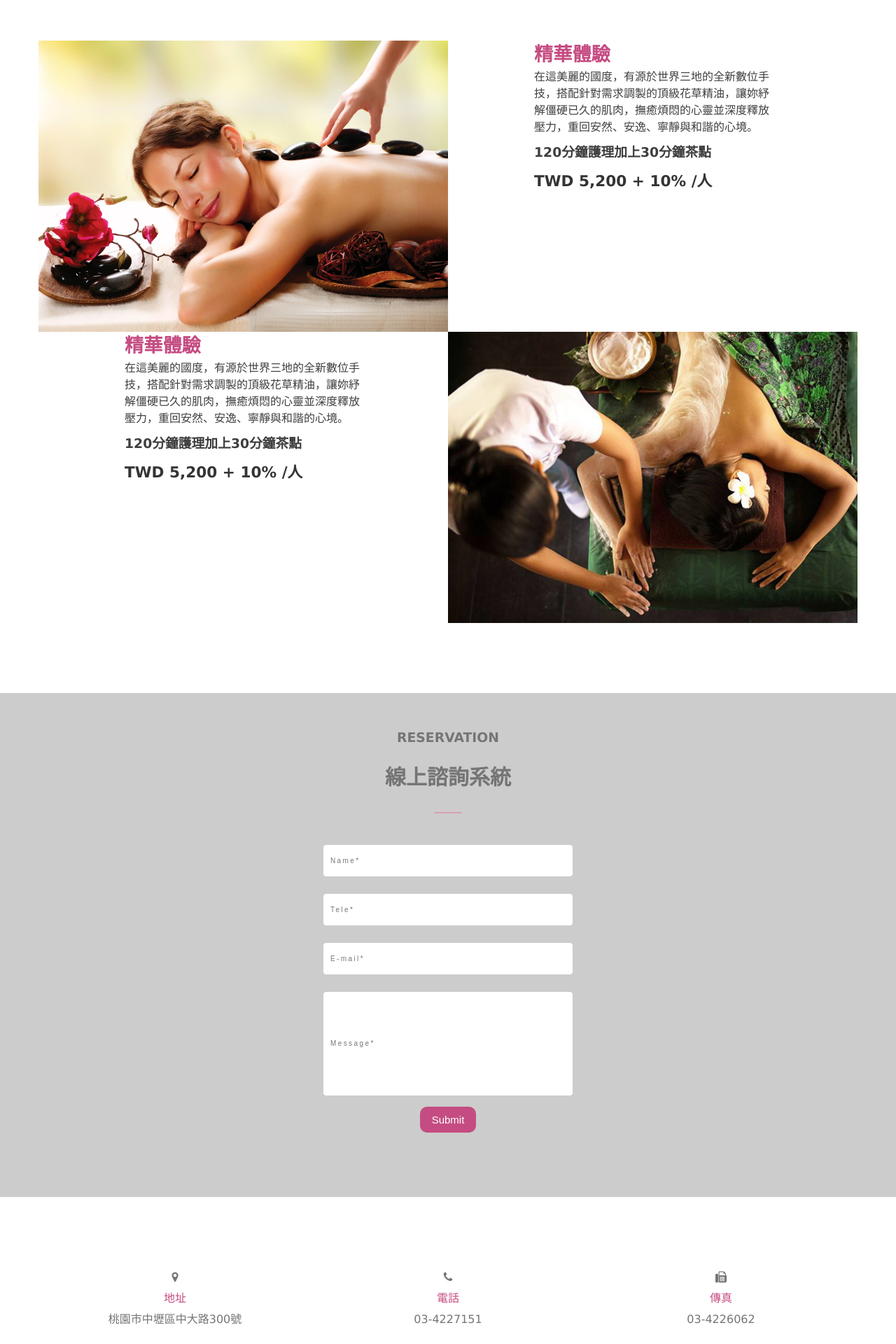
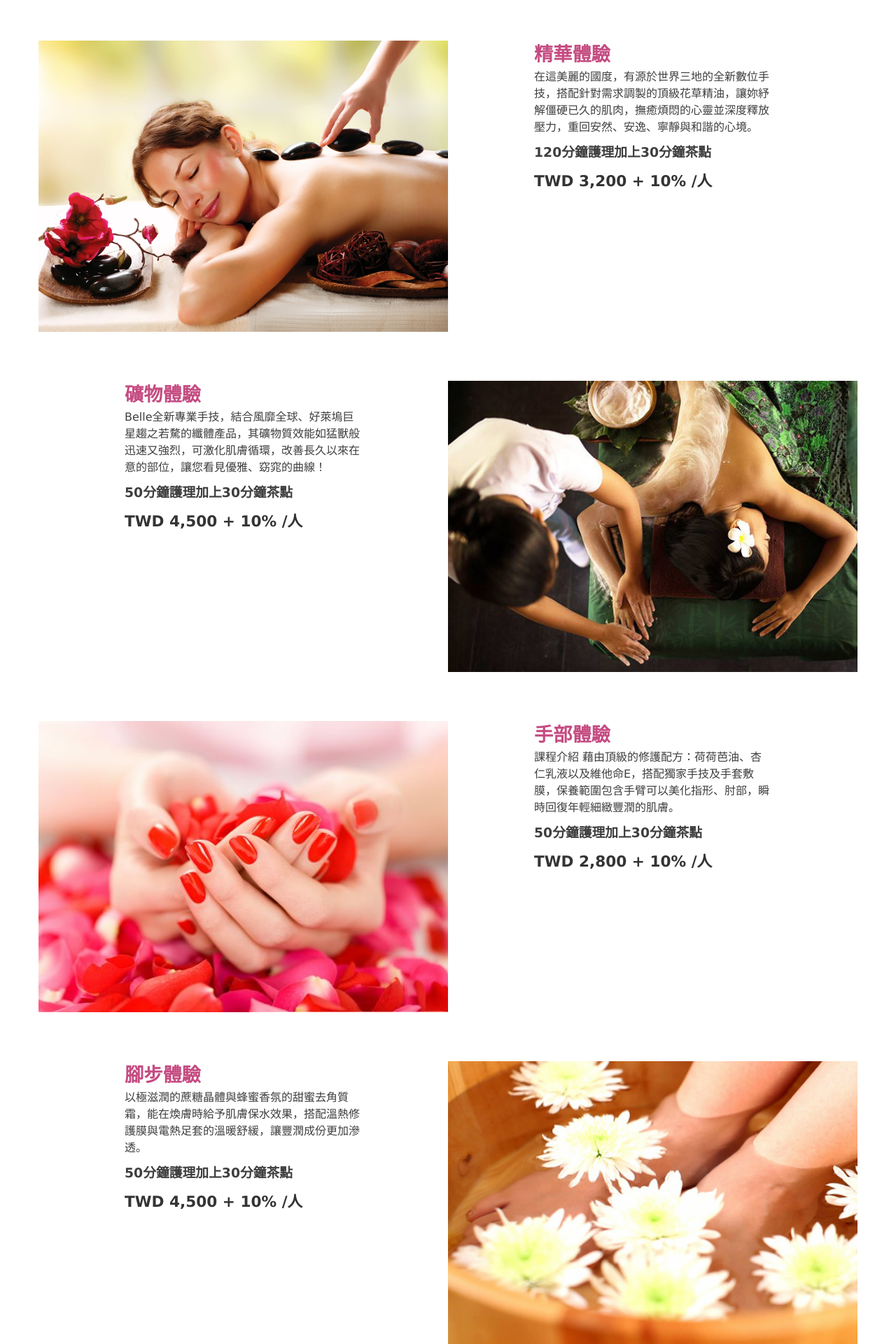
Before and after one commit to Miami11/belle, a PHP site: page /service.php in a window 1280 px wide. Shown: the part 587-2507 px from the top of the page at 70% size. Run offline with PHP 8.4, Linux system fonts and the light colour scheme; some libraries are stand-ins or nearby versions.

Commit message:
revise branch

```diff
--- a/assets/css/mainstyle.css
+++ b/assets/css/mainstyle.css
@@ -1177,6 +1201,27 @@ div.tab button.active {
 
 
 @media screen and (min-width: 768px) {
+    .map img{
+        width: 50%;
+    }
+    .service-mia {
+        /*padding-bottom: 500px;*/
+        background-size: cover;
+        height: 52vh;
+        color: #3e3e3e;
+        margin-bottom: 70px;
+
+    }
+    .ServiceBook {
+        background-color: rgba(0, 0, 0, .2);
+        height: 85vh;
+        background-size: cover;
+        background-position: bottom;
+        /*filter: brightness(50%); */
+        background-repeat: no-repeat;
+        background-attachment: fixed;
+        margin-bottom: 80px;
+    }
 
     .textarea table {
         margin: auto;
@@ -1557,16 +1607,7 @@ hr {
     background-color: rgba(0, 0, 0, .3);
 }
 
-.ServiceBook {
-    background-color: rgba(0, 0, 0, .2);
-    height: 90vh;
-    background-size: cover;
-    background-position: bottom;
-    /*filter: brightness(50%); */
-    background-repeat: no-repeat;
-    background-attachment: fixed;
-    margin-bottom: 100px;
-}
+
 
 
 
@@ -1575,7 +1616,7 @@ hr {
     box-sizing: border-box;
     border-radius: 5px;
     font-size: 10px;
-    line-height: 25px;
+    line-height: 23px;
     letter-spacing: 2.4px;
     width: 100%;
     border: 1px solid #ccc;
@@ -1874,13 +1915,7 @@ hr {
     float: right;
 }
 
-.service-mia {
-    /*padding-bottom: 500px;*/
-    background-size: cover;
-    height: 52vh;
-    color: #3e3e3e;
-
-}
+
 .service-item-1 {
     background-image: url("../images/branch/stonegirl.jpg");
 
--- a/product.php
+++ b/product.php
@@ -23,11 +23,11 @@ while ($row = mysqli_fetch_array($result)) {
 
 ?>
 <!--====banner====-->
-<div class="productSection">
+<div class="productSection fixtop">
     <div class="prlx_lyr_1 pic col-xs-12 col-sm-12">
-        <div class="text-col1">
+        <div class="text-lg">
             <div id="content_layer" class="textmid">
-                <div class="textarea textcenter">
+                <div class="textareaW100 textcenter">
 
                     <h5 class="bannerTxt">The Best body care</h5>
                     <h1 class="bannerTxt2">Luxury Product</h1>
--- a/service.php
+++ b/service.php
@@ -36,7 +36,7 @@ include 'view/header.php';
                     在這美麗的國度，有源於世界三地的全新數位手技，搭配針對需求調製的頂級花草精油，讓妳紓解僵硬已久的肌肉，撫癒煩悶的心靈並深度釋放壓力，重回安然、安逸、寧靜與和諧的心境。</p>
 
                 <h5>120分鐘護理加上30分鐘茶點</h5>
-                <h4>TWD 5,200 + 10% /人</h4>
+                <h4>TWD 3,200 + 10% /人</h4>
             </div>
         </div>
         <div class="clearfix"></div>
@@ -44,16 +44,43 @@ include 'view/header.php';
 
         <div class="service-color right col-xs-12 col-sm-6 ">
             <div class=" text-col2 ">
-                <h2 class="titleColor">精華體驗</h2>
+                <h2 class="titleColor">礦物體驗</h2>
                 <p>
-                    在這美麗的國度，有源於世界三地的全新數位手技，搭配針對需求調製的頂級花草精油，讓妳紓解僵硬已久的肌肉，撫癒煩悶的心靈並深度釋放壓力，重回安然、安逸、寧靜與和諧的心境。</p>
+                    Belle全新專業手技，結合風靡全球、好萊塢巨星趨之若騖的纖體產品，其礦物質效能如猛獸般迅速又強烈，可激化肌膚循環，改善長久以來在意的部位，讓您看見優雅、窈窕的曲線！</p>
 
-                <h5>120分鐘護理加上30分鐘茶點</h5>
-                <h4>TWD 5,200 + 10% /人</h4>
+                <h5>50分鐘護理加上30分鐘茶點</h5>
+                <h4>TWD 4,500 + 10% /人</h4>
             </div>
         </div>
+        <div class="clearfix"></div>
+        <div class="service-mia service-item-3 col-xs-12 col-sm-6 "></div>
+        <div class="service-color col-xs-12 col-sm-6 ">
+            <div class=" text-col2 ">
+                <h2 class="titleColor">手部體驗</h2>
+                <p>
+                    課程介紹
+                    藉由頂級的修護配方：荷荷芭油、杏仁乳液以及維他命E，搭配獨家手技及手套敷膜，保養範圍包含手臂可以美化指形、肘部，瞬時回復年輕細緻豐潤的肌膚。</p>
 
+                <h5>50分鐘護理加上30分鐘茶點</h5>
+                <h4>TWD 2,800 + 10% /人</h4>
+            </div>
+        </div>
         <div class="clearfix"></div>
+
+        <div class="service-mia right service-item-4 col-xs-12 col-sm-6 "></div>
+
+        <div class="service-color right col-xs-12 col-sm-6 ">
+            <div class=" text-col2 ">
+                <h2 class="titleColor">腳步體驗</h2>
+                <p>以極滋潤的蔗糖晶體與蜂蜜香氛的甜蜜去角質霜，能在煥膚時給予肌膚保水效果，搭配溫熱修護膜與電熱足套的溫暖舒緩，讓豐潤成份更加滲透。
+                </p>
+
+                <h5>50分鐘護理加上30分鐘茶點</h5>
+                <h4>TWD 4,500 + 10% /人</h4>
+            </div>
+        </div>
+        <div class="clearfix"></div>
+
 
 
     </div>
```
Also changed, not shown: other parts of assets/css/mainstyle.css (+36 -7 lines), assets/js/main.js (+8 -0 lines), buyme.php (+26 -46 lines), contact.php (+7 -10 lines), environment.php (+4 -4 lines).
